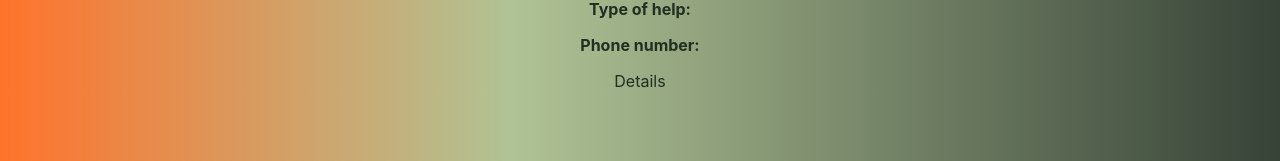
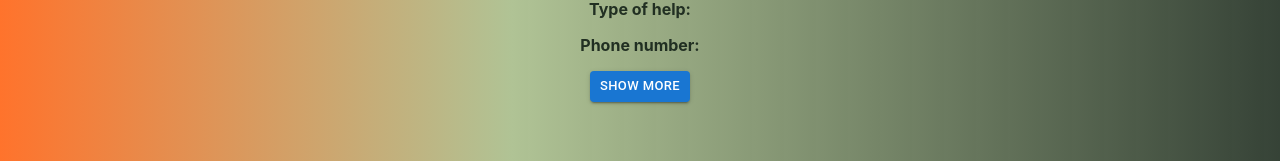
Before and after one commit to KacagoHollo/pet-project-MERN, a React (Create React App) app in the folder frontend/: page / in a window 1280 px wide. Shown: the part 482-643 px from the top of the page. Built offline with nearby package versions, Linux system fonts and the light colour scheme; no server answers.

Commit message:
More datas on detail component, hidden dunction

```diff
--- a/frontend/src/pages/Details.jsx
+++ b/frontend/src/pages/Details.jsx
@@ -1,8 +1,26 @@
-import React from 'react'
+import React, {useState} from 'react';
+import Button from "@mui/material/Button";
 
-function Details() {
+function Details({email, web, address, national_park, information}) {
+    const [hidden, setHidden] = useState(true);
   return (
-    <div>Details</div>
+    <div>
+        <div>
+        {hidden ? "" :
+            (
+        <>
+            <p><b>E-mail: </b>{email}</p>
+            <p><b>Web page: </b> <a href="{web}"></a> </p>
+            <p><b>Address: </b>{address}</p>
+            <p><b>National park: </b>{national_park}</p>
+            <p><b>More information: </b>{information}</p>
+        </>
+            )
+        }
+    </div>
+        <Button size="small" variant="contained" onClick={() => setHidden(!hidden)}>{hidden ? "Show more" : "Show less"}</Button>
+    </div>
+
   )
 }
 
--- a/frontend/src/pages/Home.jsx
+++ b/frontend/src/pages/Home.jsx
@@ -90,7 +90,7 @@ const Home = () => {
             <p><b>Description:</b> <span>{value[1]}</span></p>
             <p><b>Type of help:</b> <span>{value[2]}</span></p>
             <p><b>Phone number:</b> <span>{value[3]}</span></p>
-            <Details/>
+            <Details email={value[4]} web={value[5]} address={value[6]} national_park={value[7]} information={value[8]}/>
         </div>
     </div>
     );
```
